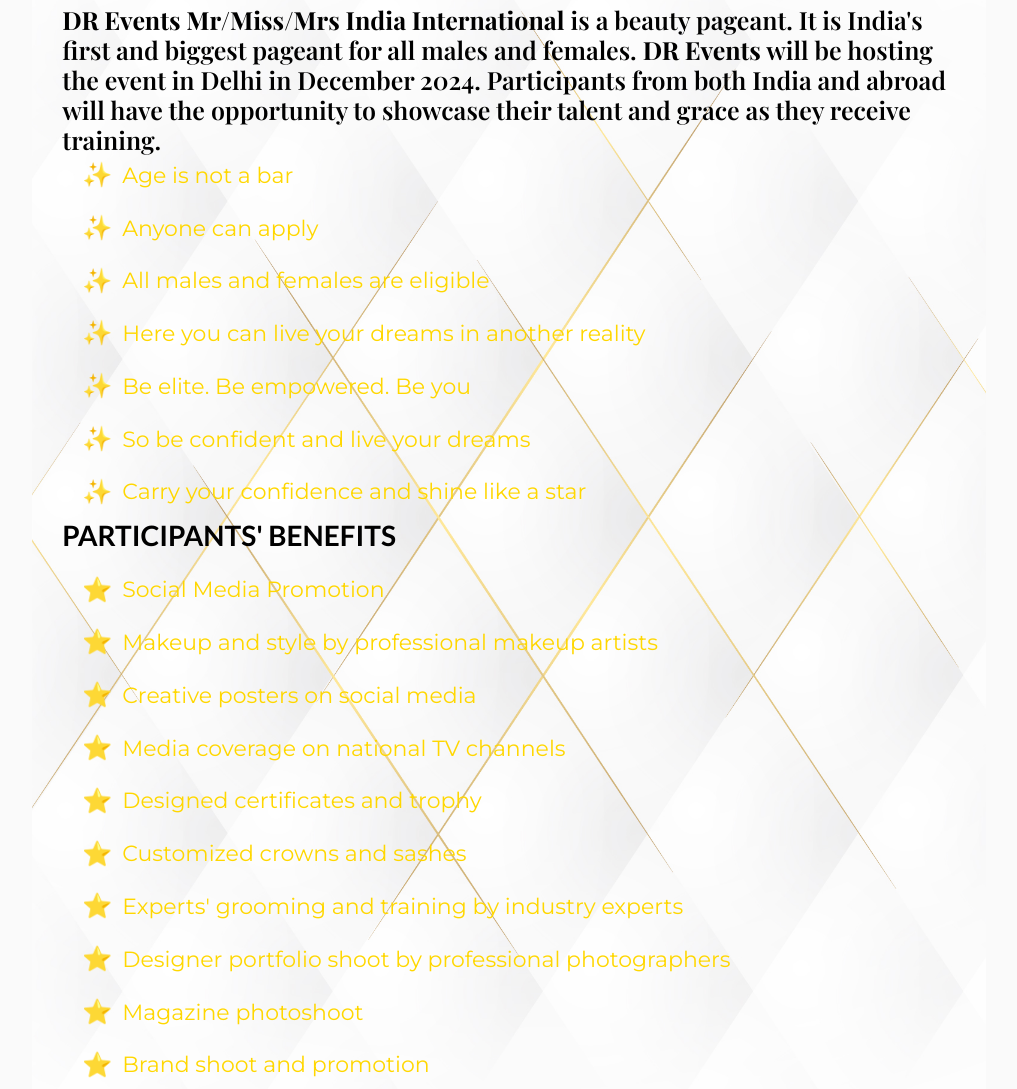
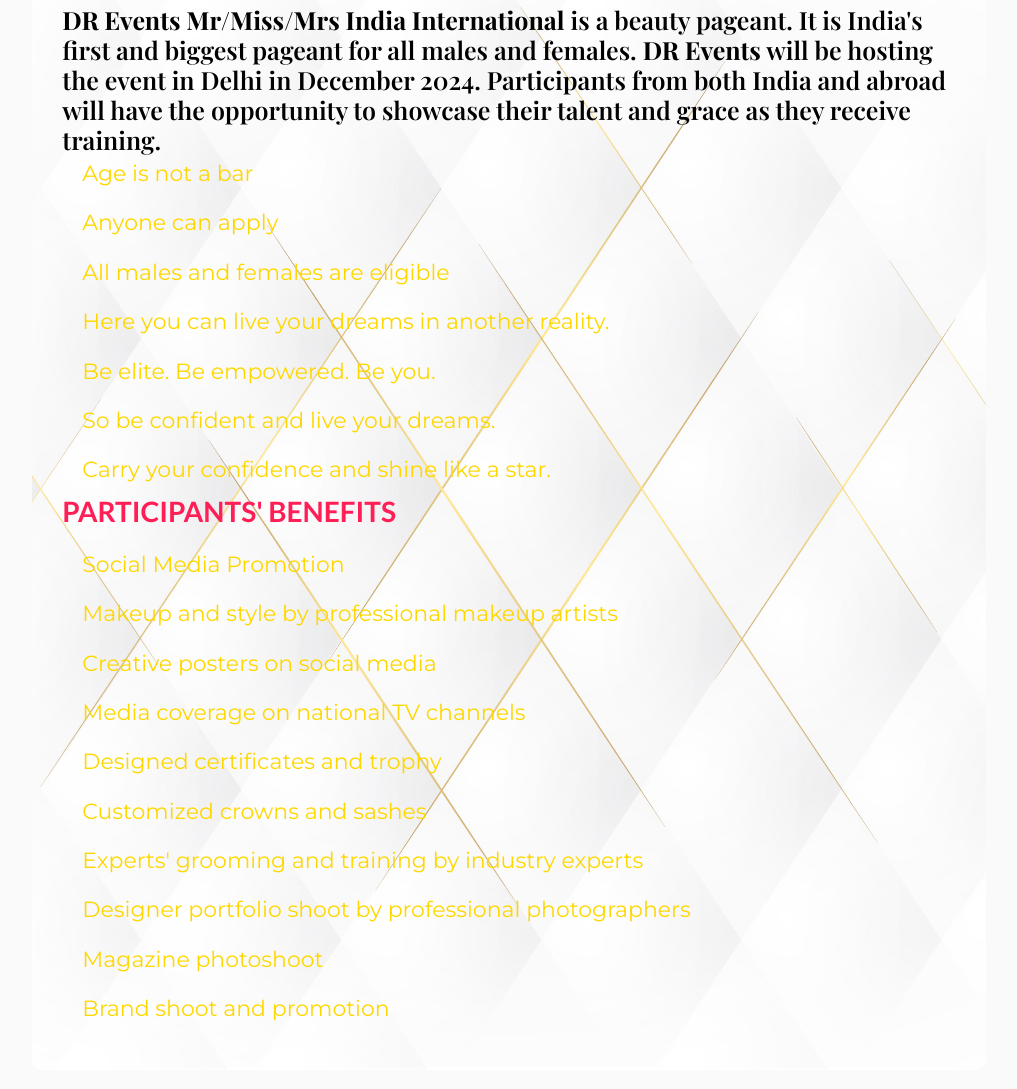
Before and after one commit to Amar1701/event, a plain HTML site: page index.html in a window 1280 px wide. Shown: the part 1070-2159 px from the top of the page, without its empty margins (131-1148 px from the left). Drawn offline with nearby package versions, Linux system fonts and the light colour scheme; a web font is replaced by a local one.

Commit message:
index.html

```diff
--- a/index.html
+++ b/index.html
@@ -409,27 +409,28 @@
                         <strong>DR Events</strong> will be hosting the event in Delhi in December 2024. Participants from both India and abroad will have the opportunity to showcase their talent and grace as they receive training.
                     </h2>
                     <ul class="benefits-list">
-                        <li><span class="list-icon">✨</span> Age is not a bar</li>
-                        <li><span class="list-icon">✨</span> Anyone can apply</li>
-                        <li><span class="list-icon">✨</span> All males and females are eligible</li>
-                        <li><span class="list-icon">✨</span> Here you can live your dreams in another reality</li>
-                        <li><span class="list-icon">✨</span> Be elite. Be empowered. Be you</li>
-                        <li><span class="list-icon">✨</span> So be confident and live your dreams</li>
-                        <li><span class="list-icon">✨</span> Carry your confidence and shine like a star</li>
-                    </ul>
-                    <h6 class="sub-title left-align black-title">PARTICIPANTS' BENEFITS</h6>
-                    <ul class="benefits-list">
-                        <li><span class="list-icon">⭐</span> Social Media Promotion</li>
-                        <li><span class="list-icon">⭐</span> Makeup and style by professional makeup artists</li>
-                        <li><span class="list-icon">⭐</span> Creative posters on social media</li>
-                        <li><span class="list-icon">⭐</span> Media coverage on national TV channels</li>
-                        <li><span class="list-icon">⭐</span> Designed certificates and trophy</li>
-                        <li><span class="list-icon">⭐</span> Customized crowns and sashes</li>
-                        <li><span class="list-icon">⭐</span> Experts' grooming and training by industry experts</li>
-                        <li><span class="list-icon">⭐</span> Designer portfolio shoot by professional photographers</li>
-                        <li><span class="list-icon">⭐</span> Magazine photoshoot</li>
-                        <li><span class="list-icon">⭐</span> Brand shoot and promotion</li>
-                    </ul>
+											<li>Age is not a bar</li>
+											<li>Anyone can apply</li>
+											<li>All males and females are eligible</li>
+											<li>Here you can live your dreams in another reality.</li>
+											<li>Be elite. Be empowered. Be you.</li>
+											<li>So be confident and live your dreams.</li>
+											<li>Carry your confidence and shine like a star.</li>
+									</ul>
+
+									<h6 class="sub-title left-align">PARTICIPANTS' BENEFITS</h6>
+									<ul class="benefits-list">
+											<li>Social Media Promotion</li>
+											<li>Makeup and style by professional makeup artists</li>
+											<li>Creative posters on social media</li>
+											<li>Media coverage on national TV channels</li>
+											<li>Designed certificates and trophy</li>
+											<li>Customized crowns and sashes</li>
+											<li>Experts' grooming and training by industry experts</li>
+											<li>Designer portfolio shoot by professional photographers</li>
+											<li>Magazine photoshoot</li>
+											<li>Brand shoot and promotion</li>
+									</ul>
                 </div>
             </div>
         </div>
```
